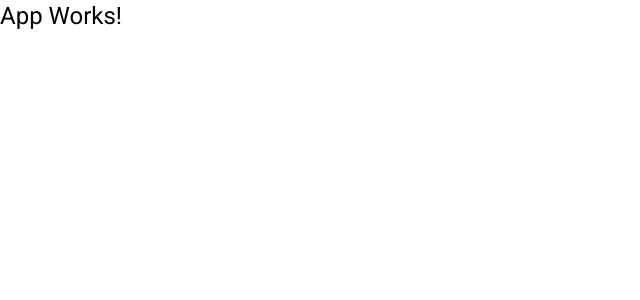
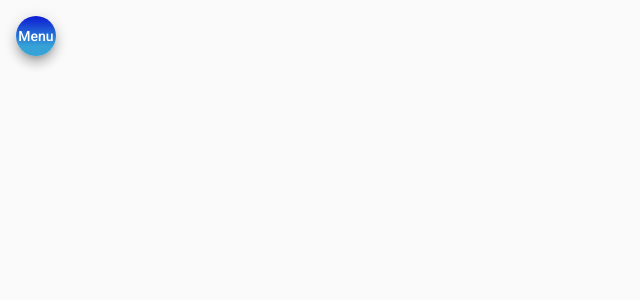
Before and after one commit to leonardo-ericom/heldesk-front, an Angular app: page / in a window 1280 px wide. Shown: the top 300 px of the page, without its empty margins (0-640 px from the left). Built offline with nearby package versions, Linux system fonts and the light colour scheme.

Commit message:
tela inicial e menu de acesso

```diff
--- a/src/app/app-routing.module.ts
+++ b/src/app/app-routing.module.ts
@@ -1,7 +1,12 @@
 import { NgModule } from '@angular/core';
 import { RouterModule, Routes } from '@angular/router';
+import { NavComponent } from './components/nav/nav.component';
 
-const routes: Routes = [];
+const routes: Routes = [
+  {
+    path:'', component:NavComponent
+  }
+];
 
 @NgModule({
   imports: [RouterModule.forRoot(routes)],
--- a/src/app/app.component.html
+++ b/src/app/app.component.html
@@ -1 +1 @@
-<h1>App Works!</h1>
+<router-outlet></router-outlet>
--- /dev/null
+++ b/src/app/components/home/home.component.html
@@ -0,0 +1 @@
+<p>home works!</p>
--- /dev/null
+++ b/src/app/components/home/home.component.ts
@@ -0,0 +1,15 @@
+import { Component, OnInit } from '@angular/core';
+
+@Component({
+  selector: 'app-home',
+  templateUrl: './home.component.html',
+  styleUrls: ['./home.component.css']
+})
+export class HomeComponent implements OnInit {
+
+  constructor() { }
+
+  ngOnInit(): void {
+  }
+
+}
--- /dev/null
+++ b/src/app/components/nav/nav.component.css
@@ -0,0 +1,30 @@
+.container {
+    height: 100%;
+}
+
+.sidenav {
+    width: 13rem;
+    color: white;
+    background: linear-gradient(0deg, rgba(54, 162, 214, 1) 25%, rgba(0, 15, 210, 0.9585959383753502) 100%);
+    ;
+}
+
+img {
+    width: 100%;
+    height: 7rem;
+    margin: .8rem auto 1rem auto;
+}
+
+.sidenav a {
+    color: white;
+}
+
+.sidenav i {
+    margin-right: 1rem;
+}
+
+.menu {
+    margin: 1rem 0 0 1rem;
+    color: white;
+    background: linear-gradient(0deg, rgba(54, 162, 214, 1) 25%, rgba(0, 15, 210, 0.9585959383753502) 100%);
+}
--- /dev/null
+++ b/src/app/components/nav/nav.component.html
@@ -0,0 +1,32 @@
+<mat-drawer-container class="container" autosize>
+    <mat-drawer #drawer class="sidenav" mode="side">
+        <img src="assets/img/side-image.svg" alt="Imagem de navegação">
+        <mat-nav-list class="nav-list">
+            <a mat-list-item routerLink="/">
+                <i class="material-icons">home</i> Home
+            </a>
+
+            <a mat-list-item routerLink="/">
+                <i class="material-icons">account_circle</i> Tecnicos
+            </a>
+
+            <a mat-list-item routerLink="/">
+                <i class="material-icons">person</i> Clientes
+            </a>
+
+            <a mat-list-item routerLink="/">
+                <i class="material-icons">code</i> Github
+            </a>
+
+            <a mat-list-item routerLink="/">
+                <i class="material-icons">logout</i> Logout
+            </a>
+        </mat-nav-list>
+    </mat-drawer>
+
+    <div class="sidenav-content">
+        <button class="menu mat-elevation-z8" (click)="drawer.toggle()" mat-icon-button>
+      Menu
+    </button>
+    </div>
+</mat-drawer-container>
--- /dev/null
+++ b/src/app/components/nav/nav.component.ts
@@ -0,0 +1,15 @@
+import { Component, OnInit } from '@angular/core';
+
+@Component({
+  selector: 'app-nav',
+  templateUrl: './nav.component.html',
+  styleUrls: ['./nav.component.css']
+})
+export class NavComponent implements OnInit {
+
+  constructor() { }
+
+  ngOnInit(): void {
+  }
+
+}
```
Also changed, not shown: src/app/app.module.ts (+44 -2 lines), src/app/components/home/home.component.css (added), src/assets/img/side-image.svg (added).
